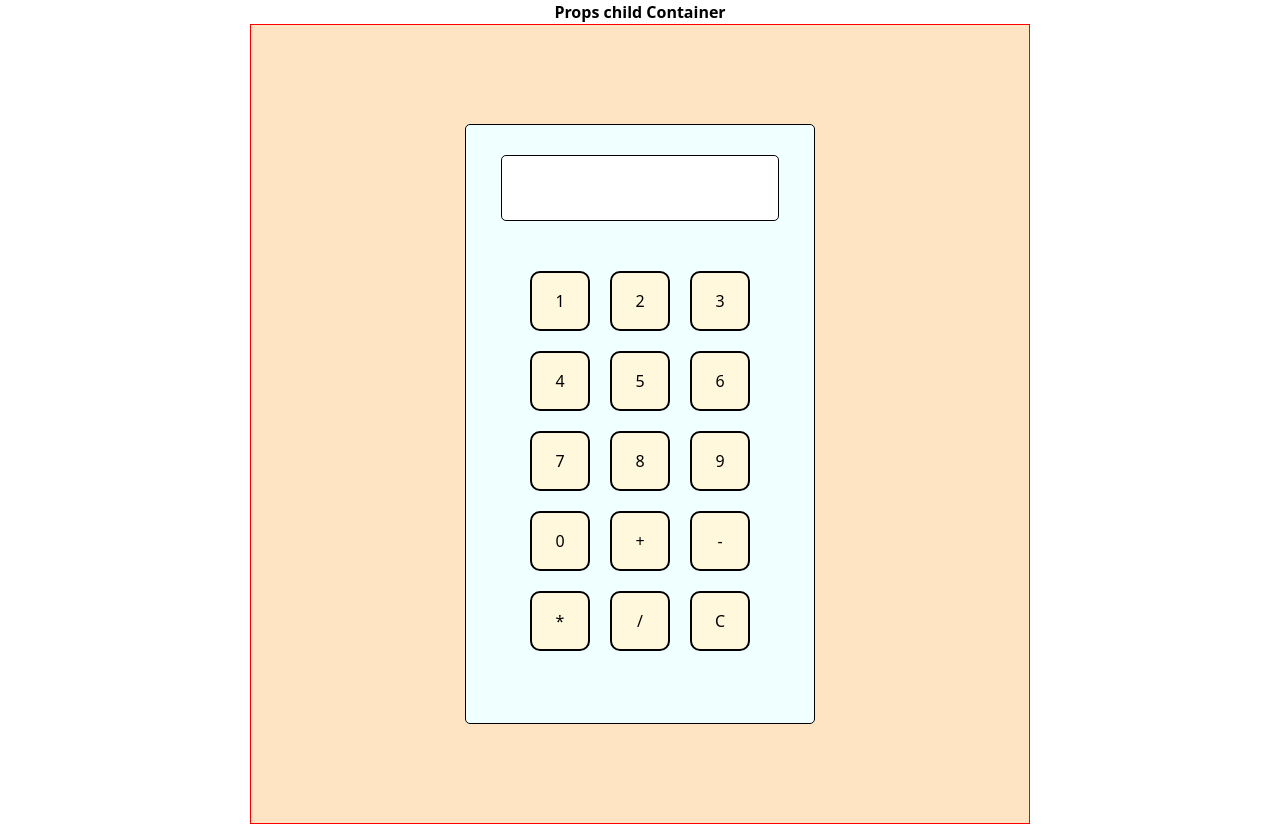
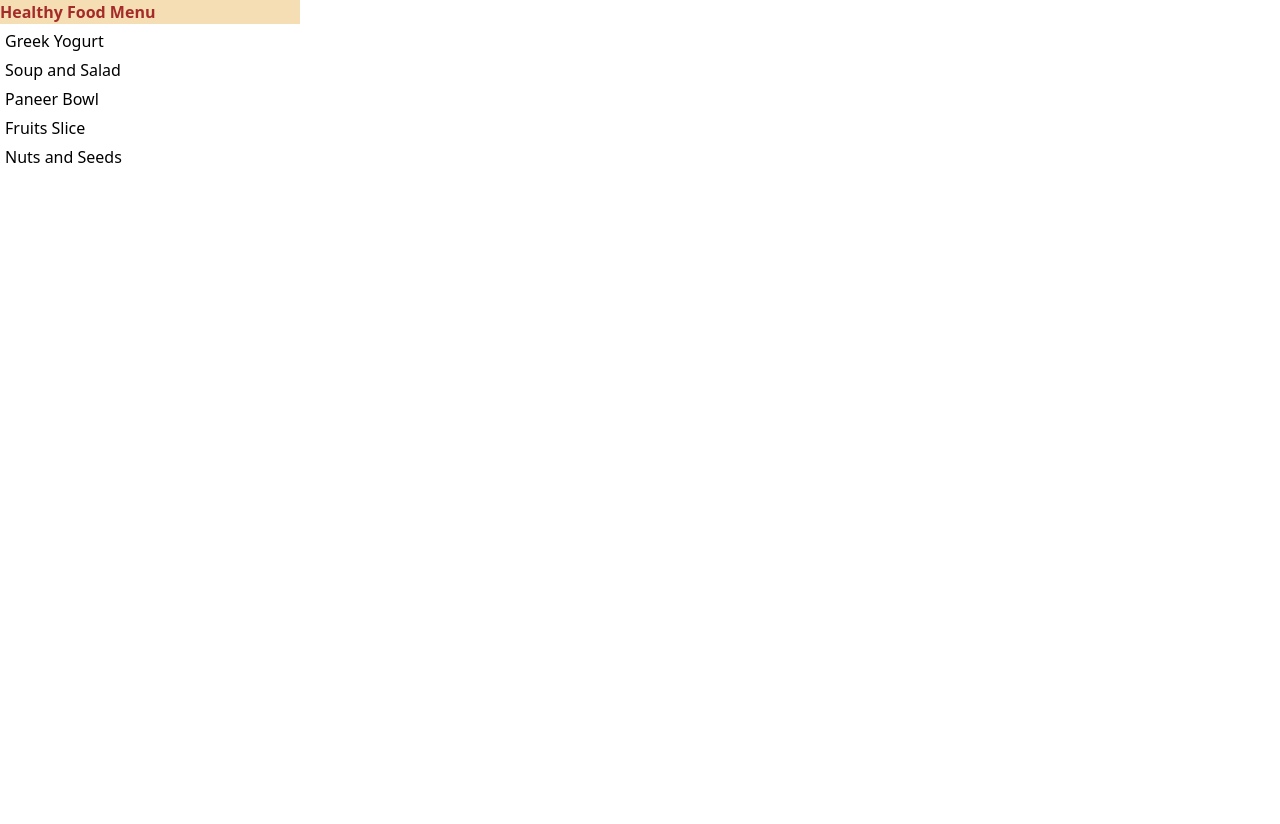
Before and after one commit to nehalpanchall/Reactify, a React app: page / in a window 1280 px wide. After the commit the page ends 800 px from the top, so only its background shows below. Built offline with nearby package versions, Linux system fonts and the light colour scheme; the HTML template or start-up script is replaced by a standard one.

Commit message:
create Food Menu with different components and Module CSS

```diff
--- /dev/null
+++ b/src/Components/Food Menu/FoodItems.jsx
@@ -0,0 +1,18 @@
+import css from './FoodMenu.module.css';
+
+const FoodItems = ({ FoodItems }) => {
+  console.log(FoodItems);
+  return (
+    <>
+      {FoodItems.map((items, index) => {
+        return (
+          <ul key={index}>
+            <li className={css.items}>{items}</li>
+          </ul>
+        );
+      })}
+    </>
+  );
+};
+
+export default FoodItems;
--- /dev/null
+++ b/src/Components/Food Menu/FoodMenu.module.css
@@ -0,0 +1,11 @@
+.title {
+  color: brown;
+  background-color: wheat;
+  width: 300px;
+  font-weight: 800;
+}
+
+.items {
+  font-weight: 500;
+  margin: 5px;
+}
--- /dev/null
+++ b/src/Components/Food Menu/FoodTitle.jsx
@@ -0,0 +1,11 @@
+import css from './FoodMenu.module.css';
+
+const FoodTitle = props => {
+  return (
+    <>
+      <h2 className={css.title}>{props.title}</h2>
+    </>
+  );
+};
+
+export default FoodTitle;
--- /dev/null
+++ b/src/Components/FoodMenu.jsx
@@ -0,0 +1,24 @@
+import FoodItems from './Food Menu/FoodItems';
+import FoodTitle from './Food Menu/FoodTitle';
+
+const FoodMenu = () => {
+  const title = 'Healthy Food Menu';
+
+  const items = [
+    'Greek Yogurt',
+    'Soup and Salad',
+    'Paneer Bowl',
+    'Fruits Slice',
+    'Nuts and Seeds'
+  ];
+
+  return (
+    <>
+      <FoodTitle title={title} />
+
+      <FoodItems FoodItems={items} />
+    </>
+  );
+};
+
+export default FoodMenu;
--- a/src/main.jsx
+++ b/src/main.jsx
@@ -5,6 +5,7 @@ import Todo from './Components/Todo';
 import BharatClock from './Components/BharatClock';
 import Iterate from './Iterate';
 import Calculator from './Components/Calculator';
+import FoodMenu from './Components/FoodMenu';
 
 let root = document.getElementById('root');
 
@@ -30,6 +31,8 @@ createRoot(root).render(
 
     {/* <Iterate /> */}
 
-    <Calculator />
+    {/* <Calculator /> */}
+
+    <FoodMenu />
   </>
 );
```
